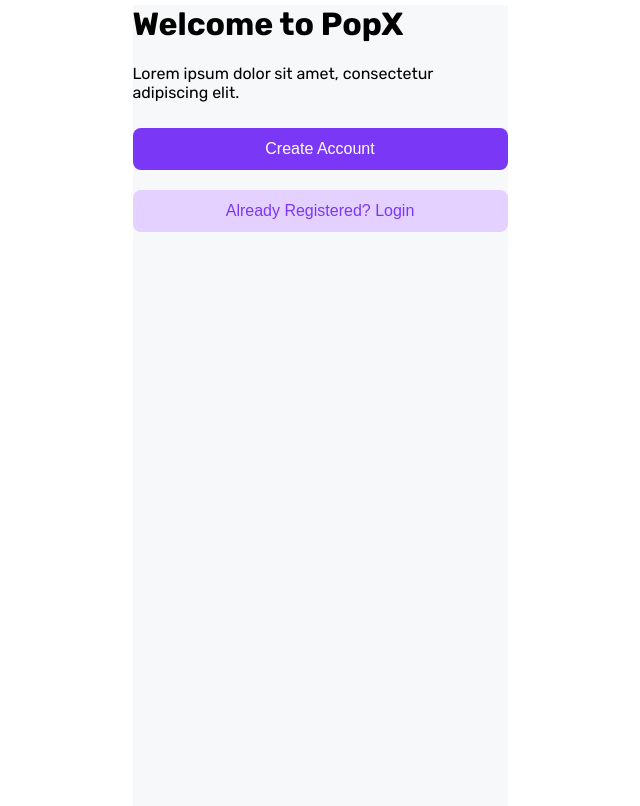
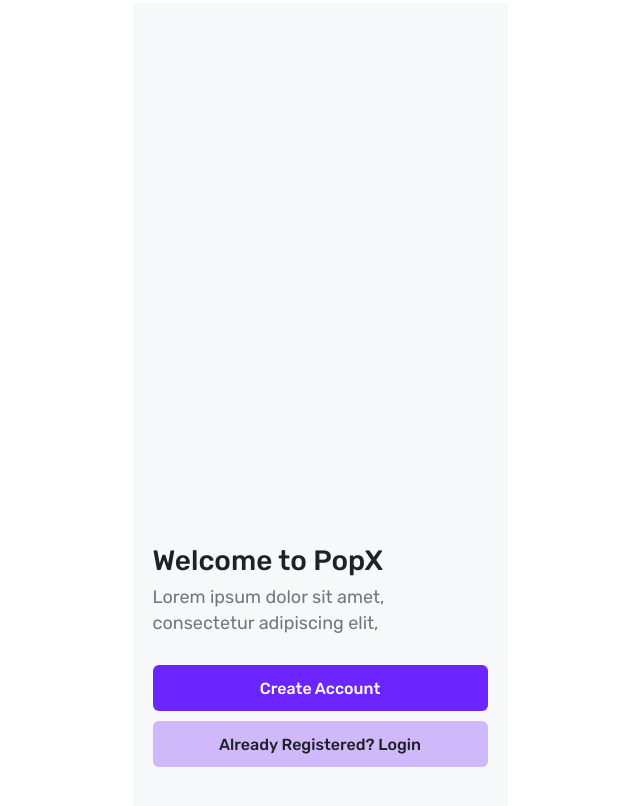
Before and after one commit to Aafreen2203/Popx, a React (Vite) app: page / in a window 1280 px wide. Shown: the top 806 px of the page, without its empty margins (320-960 px from the left). Built offline with nearby package versions, Linux system fonts and the light colour scheme.

Commit message:
LandingPage styling done

```diff
--- a/src/LandingPage/LandingPage.css
+++ b/src/LandingPage/LandingPage.css
@@ -13,58 +13,100 @@ body {
     top: 0px;
     left: 0px;
     opacity: 1;
-    /* display: flex;
-    justify-content: center;
-    align-items: center; */
     height: 812px;
     width: 375px;
-    /* background-color: #F7F8F9; */
     background: #F7F8F9 0% 0% no-repeat padding-box;
   }
 
-  .landing-card {
-    background-color: #F7F8F9;
-    padding: 30px;
-    border-radius: 12px;
-    text-align: center;
-    box-shadow: 0 0 10px rgba(0, 0, 0, 0.1);
-    width: 90%;
-    max-width: 350px;
+  .landing-content {
+    text-align: left;
   }
 
-  .landing-card h1 {
-    font-size: 1.5rem;
-    margin-bottom: 10px;
-    color: #111827;
-  }
+  .landing-content h1 {
+    position: relative;
+    top: 549px; /* Will be overridden by centering */
+    left: 20px;
+    width: 231px;
+    height: 33px;
 
-  .landing-card p {
-    font-size: 0.9rem;
-    color: #6b7280;
-    margin-bottom: 20px;
-  }
-
-  .create-account,
-  .login-button {
-    width: 100%;
-    padding: 12px;
-    margin-top: 10px;
-    border-radius: 8px;
-    border: none;
-    cursor: pointer;
-    font-size: 1rem;
-  }
-
-  .create-account {
-    background-color: #7a37f6;
-    color: white;
+    font-size: 28px;
+    line-height: 17px;
+    font-weight: 500;
+    font-family: 'Rubik', sans-serif;
+    letter-spacing: 0px;
+    color: #1D2226;
+    opacity: 1;
     margin-bottom: 10px;
   }
 
+  .landing-content p {
+    position: relative;
+    top: 530px;
+    left: 20px;
+    width: 232px;
+    height: 48px;
+    text-align: left;
+    font-weight: normal;
+    font-size: 18px;
+    line-height: 26px;
+    font-family: 'Rubik', sans-serif;
+    letter-spacing: 0px;
+    color: #1D2226;
+    opacity: 0.6;
+  }
+
+  /* .create-account,
   .login-button {
-    background-color: #e5d1ff;
-    color: #7a37f6;
-  }
+    position: relative;
+    cursor: pointer;
+  } */
+
+  .create-account {
+    position: relative;
+    top: 545px;
+    left: 20px;
+    width: 335px;
+    height: 46px;
+
+
+    background: #6C25FF 0% 0% no-repeat padding-box;
+    border-radius: 6px;
+    opacity: 1;
+
+    /* Text Styling */
+    color: #FFFFFF;
+    text-align: center;
+    font-size: 16px;
+    line-height: 17px;
+    font-weight: 500;
+    border: none;
+    cursor: pointer;
+    font-family: 'Rubik', sans-serif;
+}
+
+
+.login-button {
+    position: relative;
+    top: 555px;
+    left: 20px;
+    width: 335px;
+    height: 46px;
+
+    background: #6C25FF4B 0% 0% no-repeat padding-box;
+    border-radius: 6px;
+    opacity: 1;
+
+    /* Text Styling */
+    color: #1D2226;
+    text-align: center;
+    font-size: 16px;
+    line-height: 17px;
+    font-weight: 500;
+    border: none;
+    cursor: pointer;
+    font-family: 'Rubik', sans-serif;
+}
+
 
   /* Responsive Styles */
   @media (max-width: 768px) {
--- a/src/LandingPage/LandingPage.jsx
+++ b/src/LandingPage/LandingPage.jsx
@@ -6,7 +6,7 @@ const LandingPage = () => {
     <div className="landing-container">
       <div className="landing-content">
         <h1>Welcome to PopX</h1>
-        <p>Lorem ipsum dolor sit amet, consectetur adipiscing elit.</p>
+        <p>Lorem ipsum dolor sit amet, consectetur adipiscing elit,</p>
         <button className="create-account">Create Account</button>
         <button className="login-button">Already Registered? Login</button>
       </div>
```
